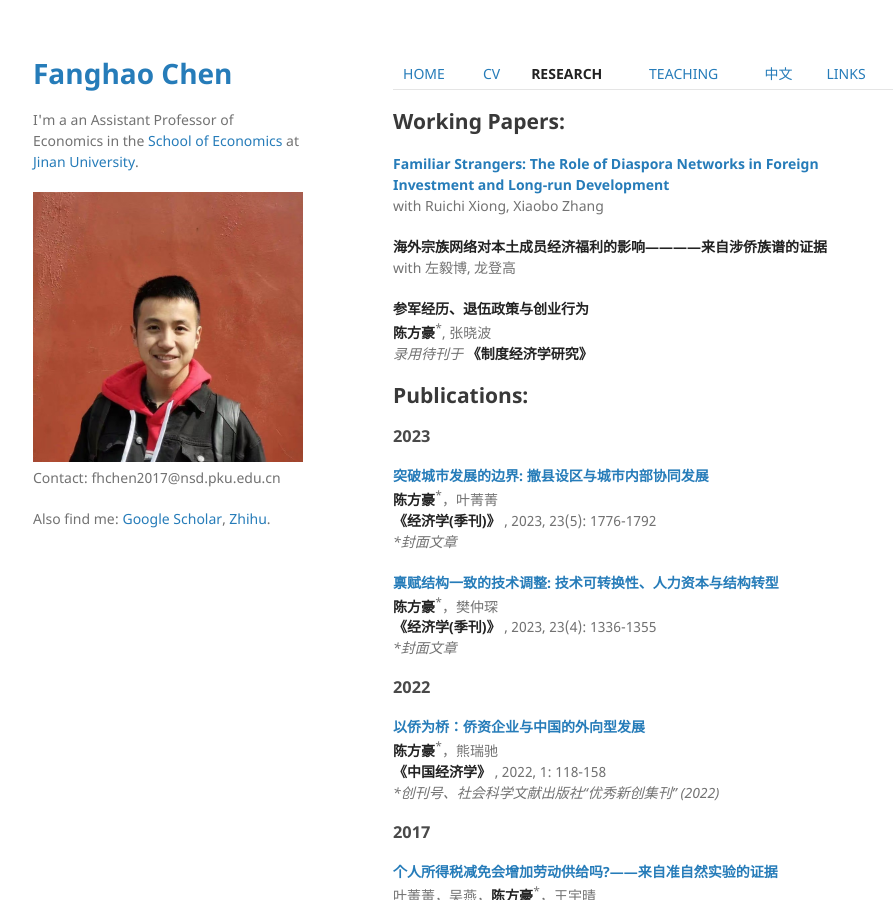
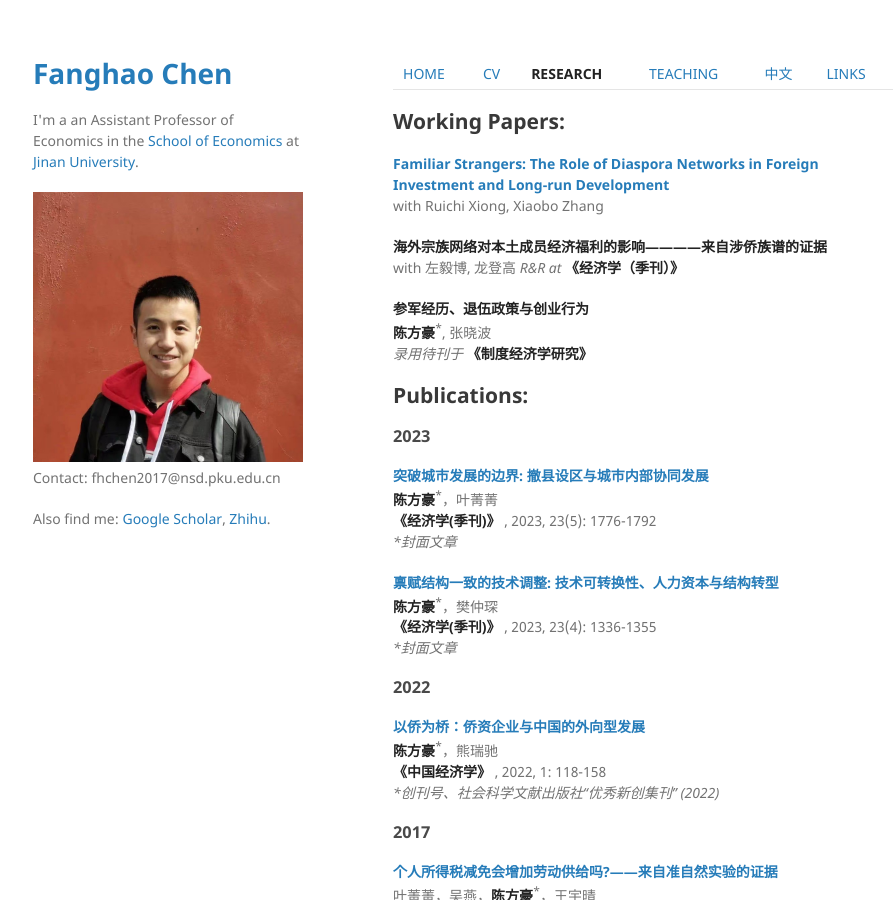
Before and after one commit to FanghaoChen/homepage, a Jekyll site: the page built from research.md, in a window 1280 px wide and 900 px high. Shown: the whole window, without its empty margins (177-1073 px from the left). Built offline with Jekyll 4.4.1, drawn with Linux system fonts in a browser that asks for light colours.

Commit message:
Update research.md

```diff
--- a/research.md
+++ b/research.md
@@ -11,6 +11,7 @@ with Ruichi Xiong, Xiaobo Zhang
 
 **海外宗族网络对本土成员经济福利的影响————来自涉侨族谱的证据** <br/>
 with 左毅博, 龙登高
+ <em> R&R at </em> **《经济学（季刊）》**
 
 **参军经历、退伍政策与创业行为** <br/>
 **陈方豪**<sup>*</sup>, 张晓波 <br/>
```
